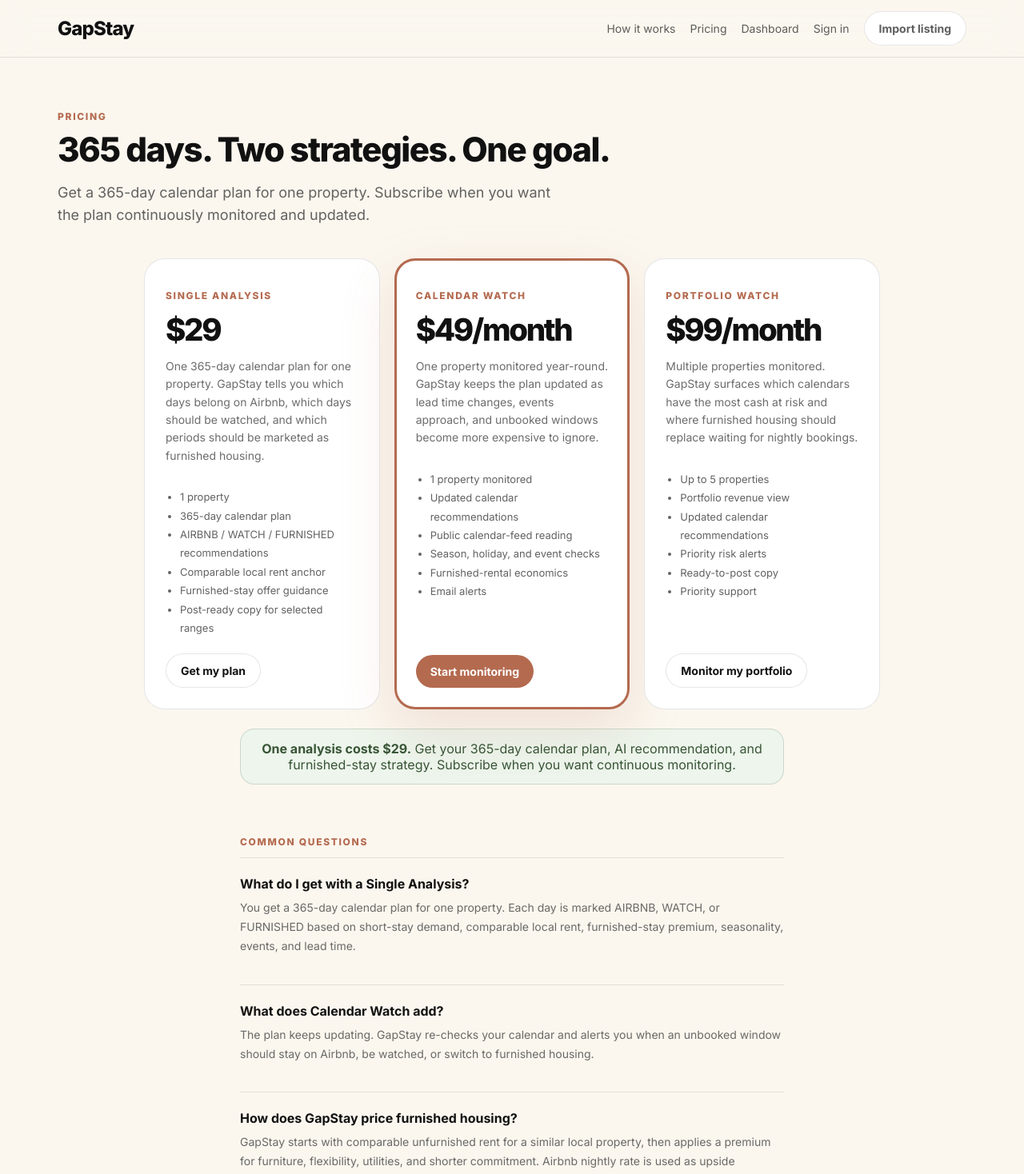
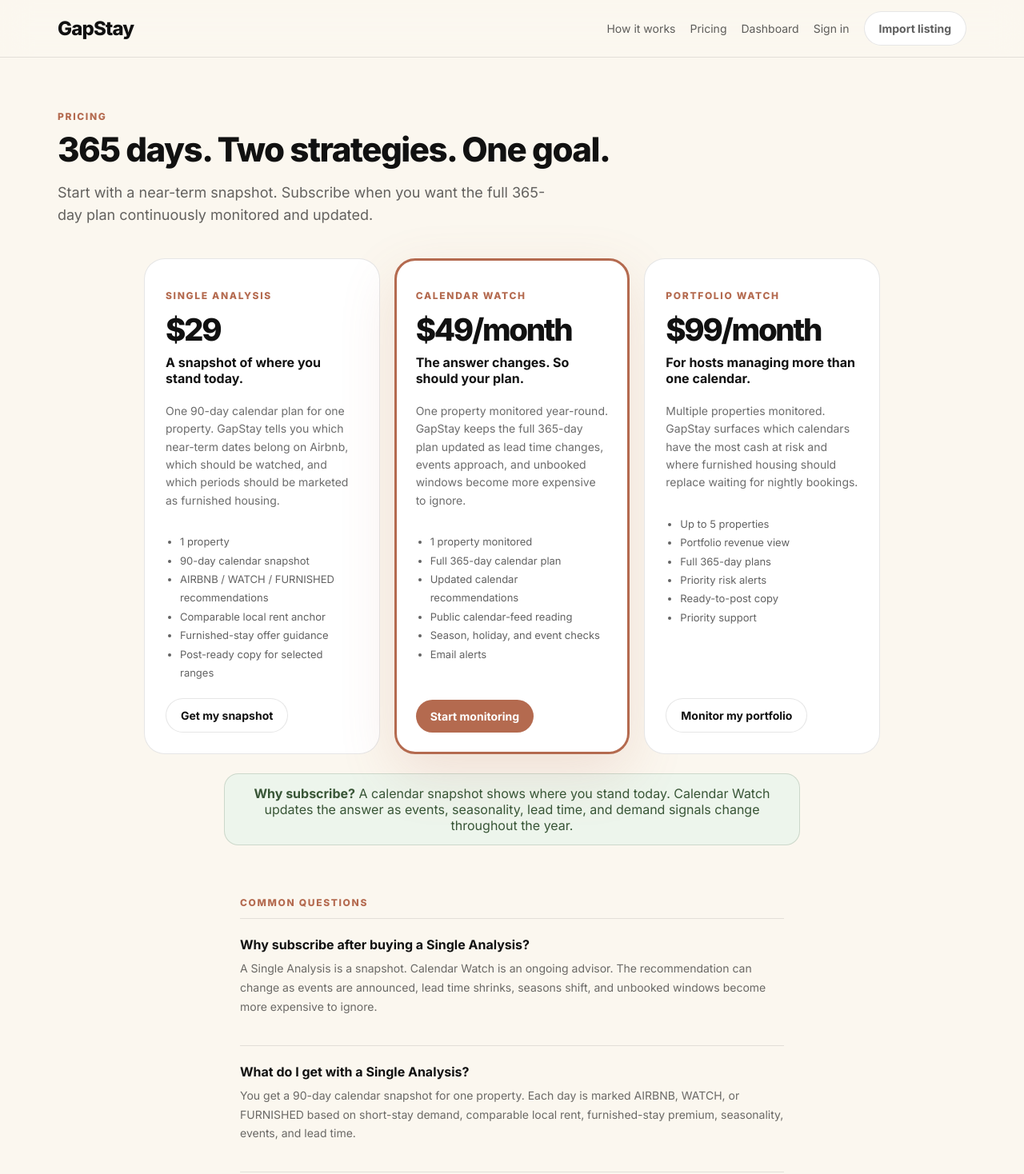
Before and after one commit to pissclams1/Pissclams, a Next.js app: page /pricing in a window 1280 px wide. Shown: the top 1468 px of the page at 80% size. Built offline with nearby package versions, Linux system fonts and the light colour scheme.

Commit message:
Clarify snapshot vs monitoring pricing

```diff
--- a/app/pricing/page.tsx
+++ b/app/pricing/page.tsx
@@ -4,17 +4,19 @@ const plans = [
   {
     name: "Single Analysis",
     price: "$29",
-    text: "One 365-day calendar plan for one property. GapStay tells you which days belong on Airbnb, which days should be watched, and which periods should be marketed as furnished housing.",
-    features: ["1 property", "365-day calendar plan", "AIRBNB / WATCH / FURNISHED recommendations", "Comparable local rent anchor", "Furnished-stay offer guidance", "Post-ready copy for selected ranges"],
-    cta: "Get my plan",
+    tagline: "A snapshot of where you stand today.",
+    text: "One 90-day calendar plan for one property. GapStay tells you which near-term dates belong on Airbnb, which should be watched, and which periods should be marketed as furnished housing.",
+    features: ["1 property", "90-day calendar snapshot", "AIRBNB / WATCH / FURNISHED recommendations", "Comparable local rent anchor", "Furnished-stay offer guidance", "Post-ready copy for selected ranges"],
+    cta: "Get my snapshot",
     href: "/host",
     featured: false
   },
   {
     name: "Calendar Watch",
     price: "$49/month",
-    text: "One property monitored year-round. GapStay keeps the plan updated as lead time changes, events approach, and unbooked windows become more expensive to ignore.",
-    features: ["1 property monitored", "Updated calendar recommendations", "Public calendar-feed reading", "Season, holiday, and event checks", "Furnished-rental economics", "Email alerts"],
+    tagline: "The answer changes. So should your plan.",
+    text: "One property monitored year-round. GapStay keeps the full 365-day plan updated as lead time changes, events approach, and unbooked windows become more expensive to ignore.",
+    features: ["1 property monitored", "Full 365-day calendar plan", "Updated calendar recommendations", "Public calendar-feed reading", "Season, holiday, and event checks", "Email alerts"],
     cta: "Start monitoring",
     href: "/host",
     featured: true
@@ -22,8 +24,9 @@ const plans = [
   {
     name: "Portfolio Watch",
     price: "$99/month",
+    tagline: "For hosts managing more than one calendar.",
     text: "Multiple properties monitored. GapStay surfaces which calendars have the most cash at risk and where furnished housing should replace waiting for nightly bookings.",
-    features: ["Up to 5 properties", "Portfolio revenue view", "Updated calendar recommendations", "Priority risk alerts", "Ready-to-post copy", "Priority support"],
+    features: ["Up to 5 properties", "Portfolio revenue view", "Full 365-day plans", "Priority risk alerts", "Ready-to-post copy", "Priority support"],
     cta: "Monitor my portfolio",
     href: "/host",
     featured: false
@@ -31,25 +34,26 @@ const plans = [
 ];
 
 const faqs = [
-  { q: "What do I get with a Single Analysis?", a: "You get a 365-day calendar plan for one property. Each day is marked AIRBNB, WATCH, or FURNISHED based on short-stay demand, comparable local rent, furnished-stay premium, seasonality, events, and lead time." },
-  { q: "What does Calendar Watch add?", a: "The plan keeps updating. GapStay re-checks your calendar and alerts you when an unbooked window should stay on Airbnb, be watched, or switch to furnished housing." },
+  { q: "Why subscribe after buying a Single Analysis?", a: "A Single Analysis is a snapshot. Calendar Watch is an ongoing advisor. The recommendation can change as events are announced, lead time shrinks, seasons shift, and unbooked windows become more expensive to ignore." },
+  { q: "What do I get with a Single Analysis?", a: "You get a 90-day calendar snapshot for one property. Each day is marked AIRBNB, WATCH, or FURNISHED based on short-stay demand, comparable local rent, furnished-stay premium, seasonality, events, and lead time." },
+  { q: "What does Calendar Watch add?", a: "The full 365-day plan keeps updating. GapStay re-checks your calendar and alerts you when an unbooked window should stay on Airbnb, be watched, or switch to furnished housing." },
   { q: "How does GapStay price furnished housing?", a: "GapStay starts with comparable unfurnished rent for a similar local property, then applies a premium for furniture, flexibility, utilities, and shorter commitment. Airbnb nightly rate is used as upside comparison, not the pricing anchor." },
   { q: "How does GapStay read my calendar?", a: "Airbnb and VRBO listings can expose a public iCal-style calendar feed used for calendar syncing. GapStay attempts to read that feed to identify booked and unbooked dates. If it is unavailable, you can confirm dates manually." },
-  { q: "Do I need to cancel Airbnb to use a furnished stay?", a: "No. Keep your Airbnb listing live while you post the furnished-stay offer. Only block the dates once a renter commits. You stay on both paths until there is a real booking." },
-  { q: "Can I cancel anytime?", a: "Yes. Cancel before the next billing date and you will not be charged again." }
+  { q: "Can I cancel anytime?", a: "Yes. Cancel anytime. Your service continues through the end of your current billing period. We do not provide prorated refunds for unused time." }
 ];
 
 export default function PricingPage() {
   return <main className="wrap section topspace">
     <p className="kicker">Pricing</p>
     <h1 className="big">365 days. Two strategies. One goal.</h1>
-    <p className="lead" style={{fontSize:18,maxWidth:620}}>Get a 365-day calendar plan for one property. Subscribe when you want the plan continuously monitored and updated.</p>
+    <p className="lead" style={{fontSize:18,maxWidth:620}}>Start with a near-term snapshot. Subscribe when you want the full 365-day plan continuously monitored and updated.</p>
 
     <div className="grid grid3 pricingGrid" style={{maxWidth:920,margin:"40px auto 0"}}>
       {plans.map(plan =>
         <div className={`priceCard${plan.featured ? " featuredPrice" : ""}`} key={plan.name}>
           <p className="kicker">{plan.name}</p>
           <div className="price">{plan.price}</div>
+          <p style={{fontWeight:700,margin:"8px 0 8px"}}>{plan.tagline}</p>
           <p className="muted" style={{fontSize:14,margin:"12px 0 16px",lineHeight:1.6}}>{plan.text}</p>
           <ul className="list" style={{fontSize:13,marginBottom:20}}>
             {plan.features.map(f => <li key={f}>{f}</li>)}
@@ -59,8 +63,8 @@ export default function PricingPage() {
       )}
     </div>
 
-    <p className="successBox" style={{maxWidth:680,margin:"24px auto 0",textAlign:"center"}}>
-      <strong>One analysis costs $29.</strong> Get your 365-day calendar plan, AI recommendation, and furnished-stay strategy. Subscribe when you want continuous monitoring.
+    <p className="successBox" style={{maxWidth:720,margin:"24px auto 0",textAlign:"center"}}>
+      <strong>Why subscribe?</strong> A calendar snapshot shows where you stand today. Calendar Watch updates the answer as events, seasonality, lead time, and demand signals change throughout the year.
     </p>
 
     <div style={{maxWidth:680,margin:"64px auto 0"}}>
```
